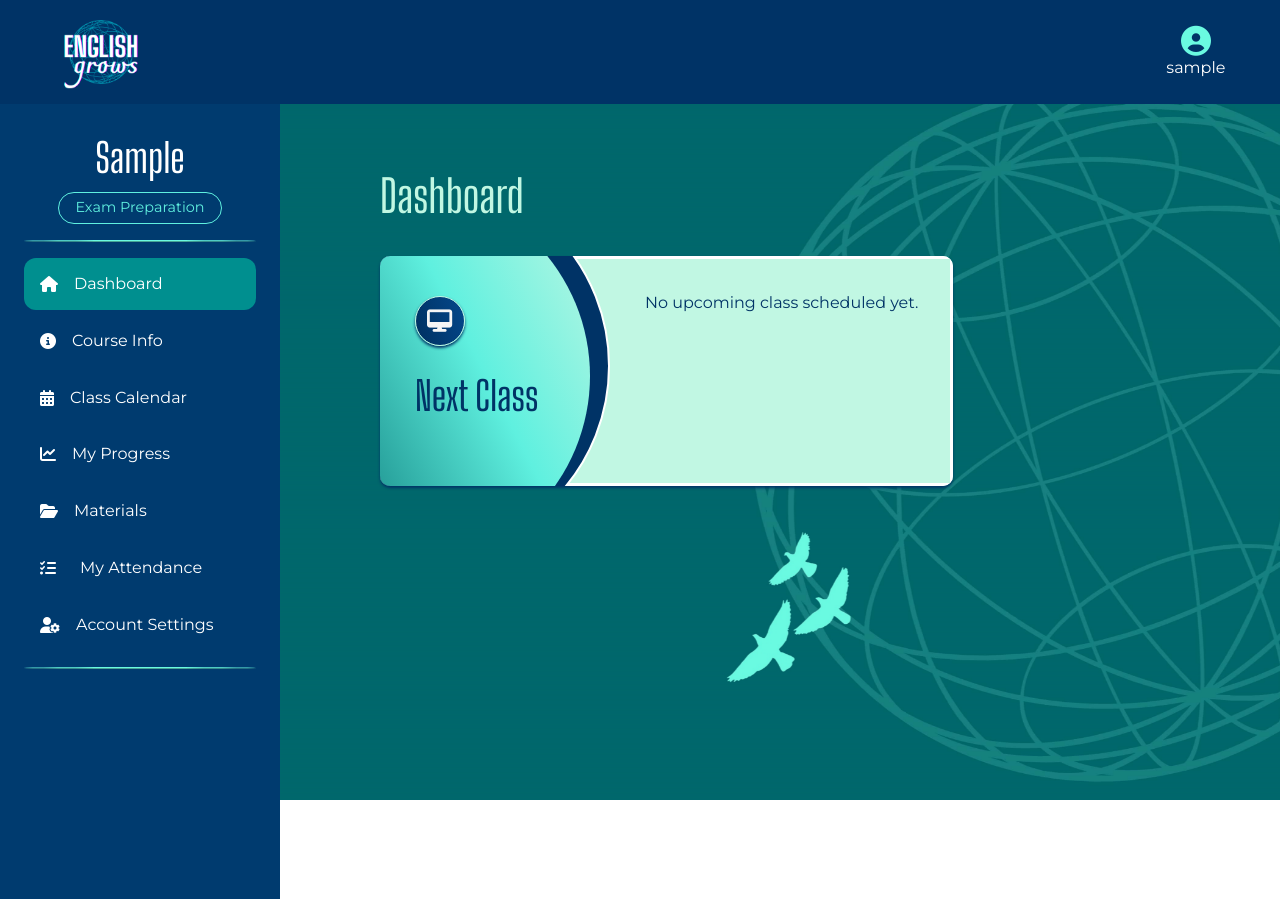
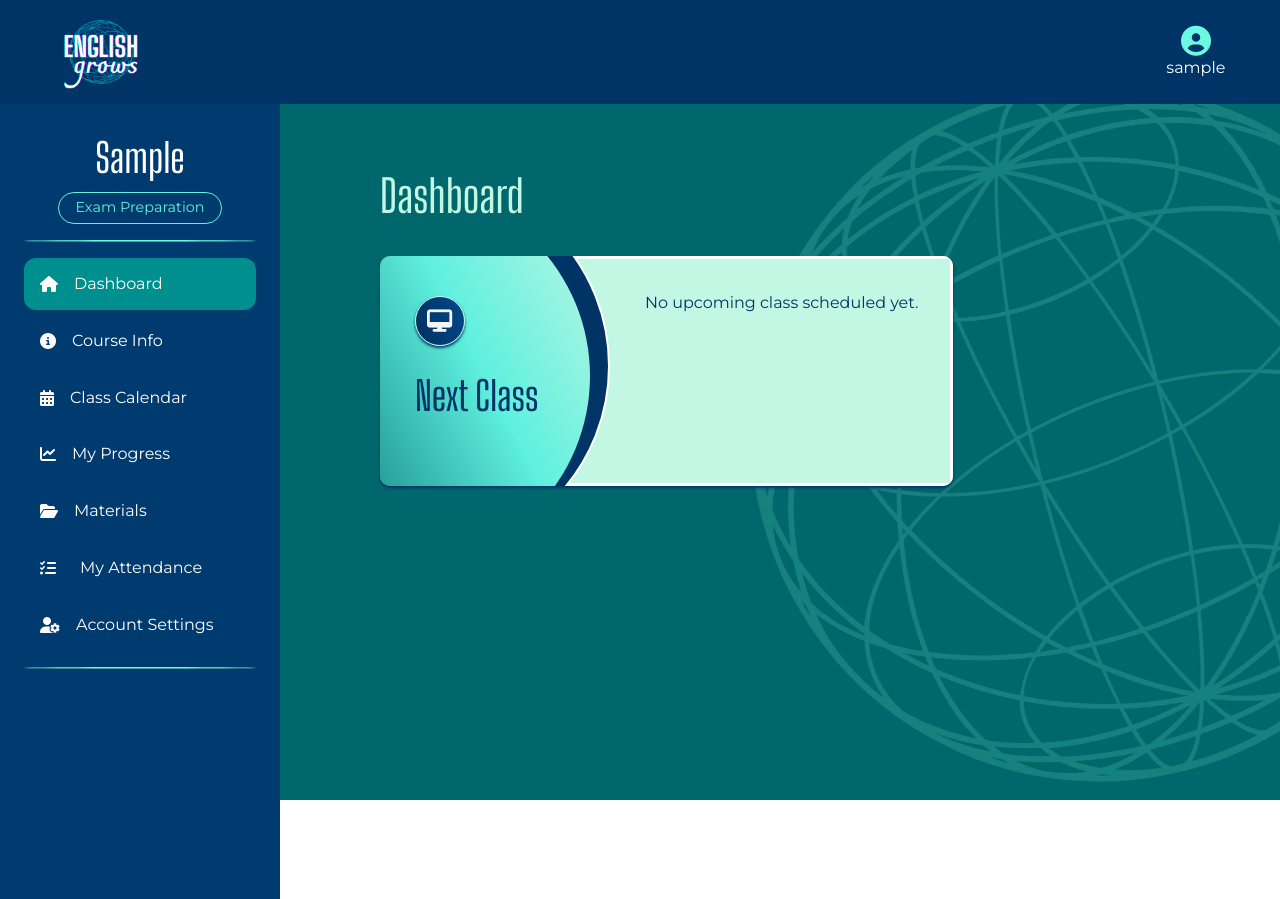
Before and after one commit to Ethra8/english-grows-new, a Django app: page /profiles/ in a window 1280 px wide. Shown: the top 899 px of the page. Run offline with Django 5.2, Linux system fonts and the light colour scheme; the visitor is signed in with stand-in values (Sample User, id 1); data comes from the database, SQL or seed files in the repository; data that the repository does not hold is empty; some libraries are stand-ins or nearby versions; some web fonts are replaced.

Commit message:
remove static birds from bg

```diff
--- a/home/templates/home/index.html
+++ b/home/templates/home/index.html
@@ -4,11 +4,11 @@
 
 {% block page_header %}
 <div class="overlay-birds"></div>
-
-<div id="index" class="container h-100 w-100">
         <video class="index-top-video h-80 w-100 ml-4" autoplay muted playsinline type="video/webm">
             <source src="{{ MEDIA_URL }}videos/birds-video.webm">
         </video>
+
+<div id="index" class="container h-100 w-100">
     <div class="row h-100">
         <div class="col-12 my-auto ml-md-0 mr-md-0 px-0">
             <header>
--- a/static/css/base.css
+++ b/static/css/base.css
@@ -457,7 +457,7 @@ span.btt-link:hover {
     top: 0;
     left: 0;
     position: fixed;
-    background: url('/static/images/bg_globe&birds.jpg') no-repeat center center fixed;
+    background: url('/static/images/bg_4.jpg') no-repeat center center fixed;
     background-size: cover;
     z-index: -2;
 }
```
